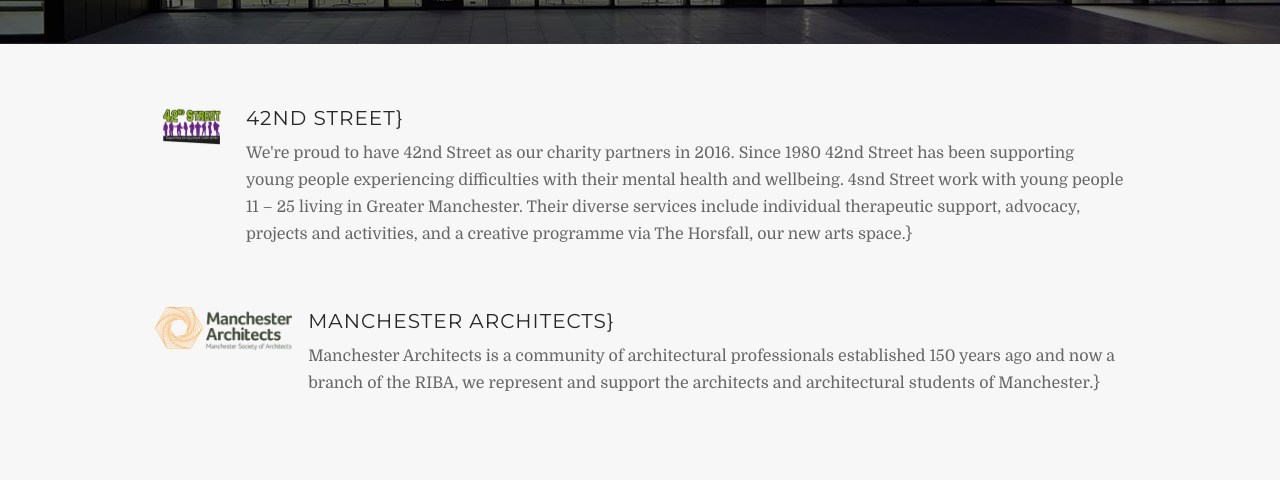
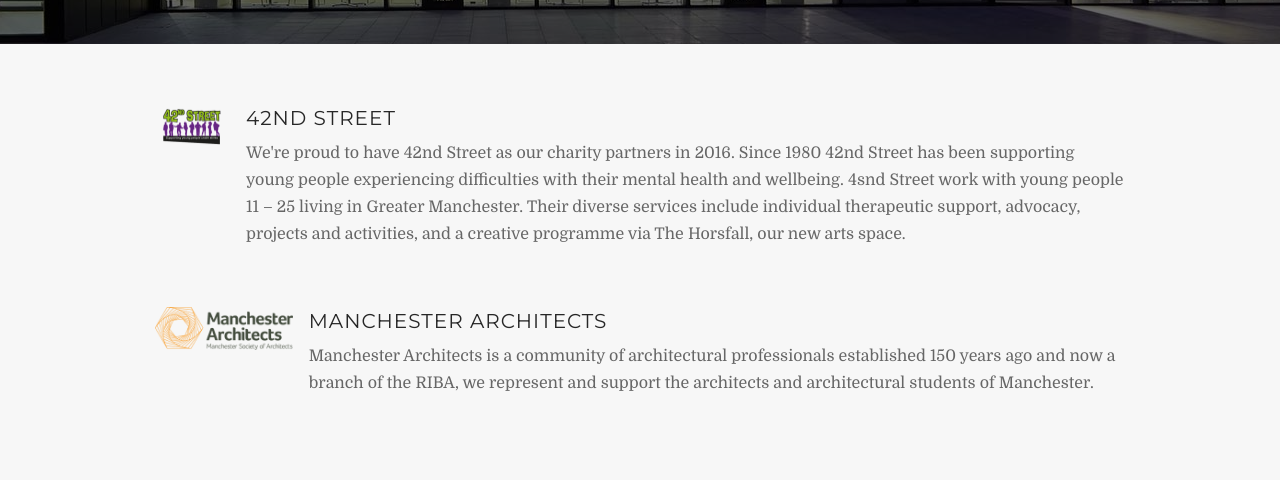
Before and after one commit to manchester-curious/manchester-curious.github.io, a Jekyll site: the page built from partners.html, in a window 1280 px wide. Shown: the part 398-878 px from the top of the page. Built offline with Jekyll 4.4.1, drawn with Linux system fonts in a browser that asks for light colours; nearby versions of some CDN libraries; comment, search, counter and statistics services are not loaded.

Commit message:
Fix partners image sizes

```diff
--- a/_includes/footer.html
+++ b/_includes/footer.html
@@ -6,8 +6,8 @@
                   </div>
                   <div class="logos-container">
                      <ul class="logos">
-                        <li><a href="http://42ndstreet.org.uk/" class="tracking" data-evt-cat="partner-link" data-evt-action="42nd_street" data-evt-value="footer-{{page.id}}"><img src="images/partners/4ndstreet_logo.png" alt="Logo" width="125" ></a></li>
-                        <li><a href="http://www.the-msa.co.uk/" class="tracking" data-evt-cat="partner-link" data-evt-action="msa" data-evt-value="footer-{{page.id}}"><img src="images/partners/msa.png" alt="Logo" width="125" ></a></li>
+                        <li><a href="http://42ndstreet.org.uk/" class="tracking" data-evt-cat="partner-link" data-evt-action="42nd_street" data-evt-value="footer-{{page.id}}"><img src="images/partners/4ndstreet_logo.png" alt="Logo" class="width: 125px" ></a></li>
+                        <li><a href="http://www.the-msa.co.uk/" class="tracking" data-evt-cat="partner-link" data-evt-action="msa" data-evt-value="footer-{{page.id}}"><img src="images/partners/msa.png" alt="Logo" class="width: 125px" ></a></li>
                      </ul>
                   </div>
                </div> <!--/.footer-partners-inner-->
--- a/_includes/partner.html
+++ b/_includes/partner.html
@@ -1,11 +1,11 @@
 <div class="media-object">
   <div class="media-object-section">
     <div class="thumbnail">
-      <img width="300" src="images/partners/{{include.imageUrl}}">
+      <img class="width: 300px" src="images/partners/{{include.imageUrl}}">
     </div>
   </div>
   <div class="media-object-section">
-    <h5><a href="{{include.link}}" class="tracking" data-evt-cat="partner-link" data-evt-action="{{include.tracking}}" data-evt-value="{{page.id}}">{{{include.name}}}</a></h5>
-    <p>{{{include.text}}}</p>
+    <h5><a href="{{include.link}}" class="tracking" data-evt-cat="partner-link" data-evt-action="{{include.tracking}}" data-evt-value="{{page.id}}">{{include.name}}</a></h5>
+    <p>{{include.text}}</p>
   </div>
 </div>
```
